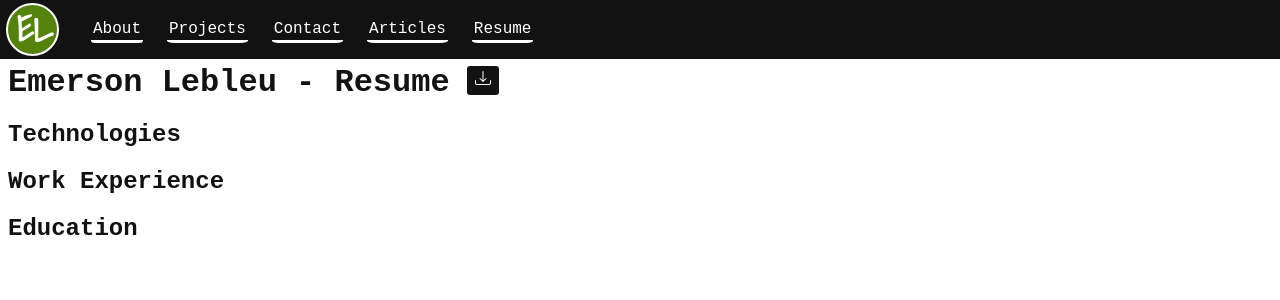
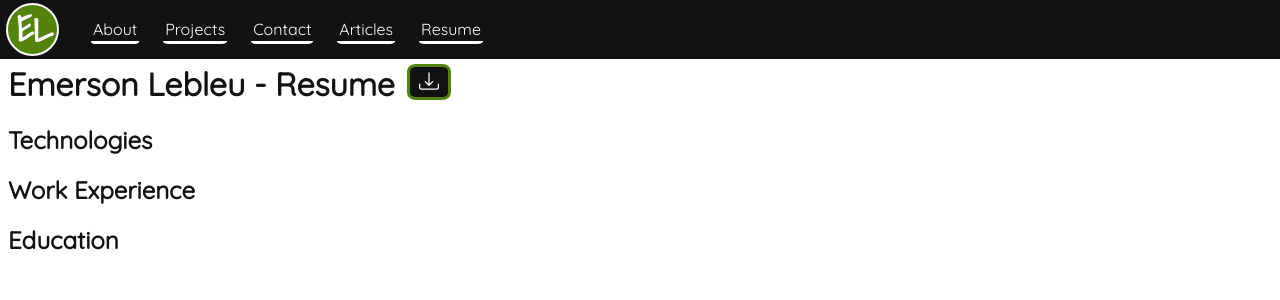
Before and after one commit to emersonlebleu/Resume_Website, a Django app: page /resume/ in a window 1280 px wide. Shown: the top 300 px of the page. Run offline with Django 4.2, Linux system fonts and the light colour scheme.

Commit message:
Change download btn style change from button to div.

```diff
--- a/src/Resume_Website/static/styles/base_nav.css
+++ b/src/Resume_Website/static/styles/base_nav.css
@@ -1,5 +1,5 @@
 body{
-    font-family: 'Courier New', Courier, monospace;
+    font-family: 'Quicksand', sans-serif;
     background-color: #ffffff;
     color:#121212;
     margin: 0px;
--- a/src/Resume_Website/static/styles/resume.css
+++ b/src/Resume_Website/static/styles/resume.css
@@ -7,11 +7,14 @@
     background-size: 200% 100%;
     background-position:right bottom;
     color: #ffffff;
-    border-radius: 10%;
-    border-style: none;
+    border-radius: 20%;
+    border: solid #53830b 3px;
     padding: 4px 8px 4px 8px;
     font-family: inherit;
     font-size: large;
+    width: 22px;
+    height: 22px;
+    display: inline-block;
 
     transform: translateY(-5px);
     transition: all .35s ease-out;
@@ -22,8 +25,10 @@
 }
 
 #download-link{
+    display: inline-block;
     text-decoration: none;
     color: inherit;
+    transform: translateX(1px);
 }
 
 .resume-section {
--- a/src/Resume_Website/templates/base.html
+++ b/src/Resume_Website/templates/base.html
@@ -8,6 +8,7 @@
     <link rel="preconnect" href="https://fonts.googleapis.com">
     <link rel="preconnect" href="https://fonts.gstatic.com" crossorigin>
     <link href="https://fonts.googleapis.com/css2?family=Caveat&family=Shadows+Into+Light&display=swap" rel="stylesheet">
+    <link href="https://fonts.googleapis.com/css2?family=Quicksand:wght@300;400&display=swap" rel="stylesheet">
     {% load static %}
     <link rel="stylesheet" href="{% static 'styles/base_nav.css' %}">
     {% block styles %}{% endblock %}
--- a/src/Resume_Website/templates/resume.html
+++ b/src/Resume_Website/templates/resume.html
@@ -6,14 +6,14 @@
 
 {% block content %}
 <h1 id="title-tag">Emerson Lebleu - Resume</h1>
-<button type="button" id="download-btn">
+<div id="download-btn">
     <a href='{% static "assets/Resume (18APR2022).docx" %}' id="download-link">
-        <svg xmlns="http://www.w3.org/2000/svg" width="16" height="16" fill="currentColor" class="bi bi-download" viewBox="0 0 16 16">
+        <svg xmlns="http://www.w3.org/2000/svg" width="20" height="20" fill="currentColor" class="bi bi-download" viewBox="0 0 16 16">
             <path d="M.5 9.9a.5.5 0 0 1 .5.5v2.5a1 1 0 0 0 1 1h12a1 1 0 0 0 1-1v-2.5a.5.5 0 0 1 1 0v2.5a2 2 0 0 1-2 2H2a2 2 0 0 1-2-2v-2.5a.5.5 0 0 1 .5-.5z"/>
             <path d="M7.646 11.854a.5.5 0 0 0 .708 0l3-3a.5.5 0 0 0-.708-.708L8.5 10.293V1.5a.5.5 0 0 0-1 0v8.793L5.354 8.146a.5.5 0 1 0-.708.708l3 3z"/>
         </svg>
     </a>
-</button>
+</div>
 
 <br>
 
```
